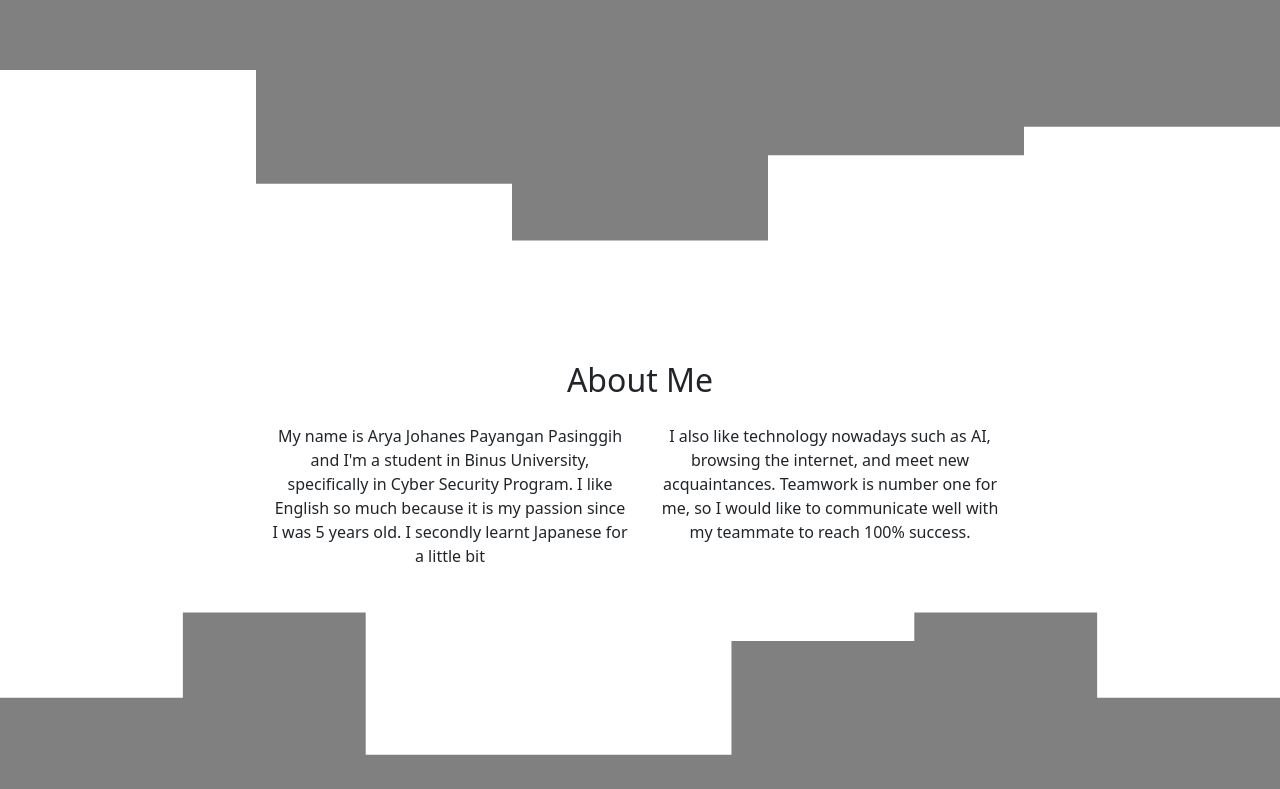
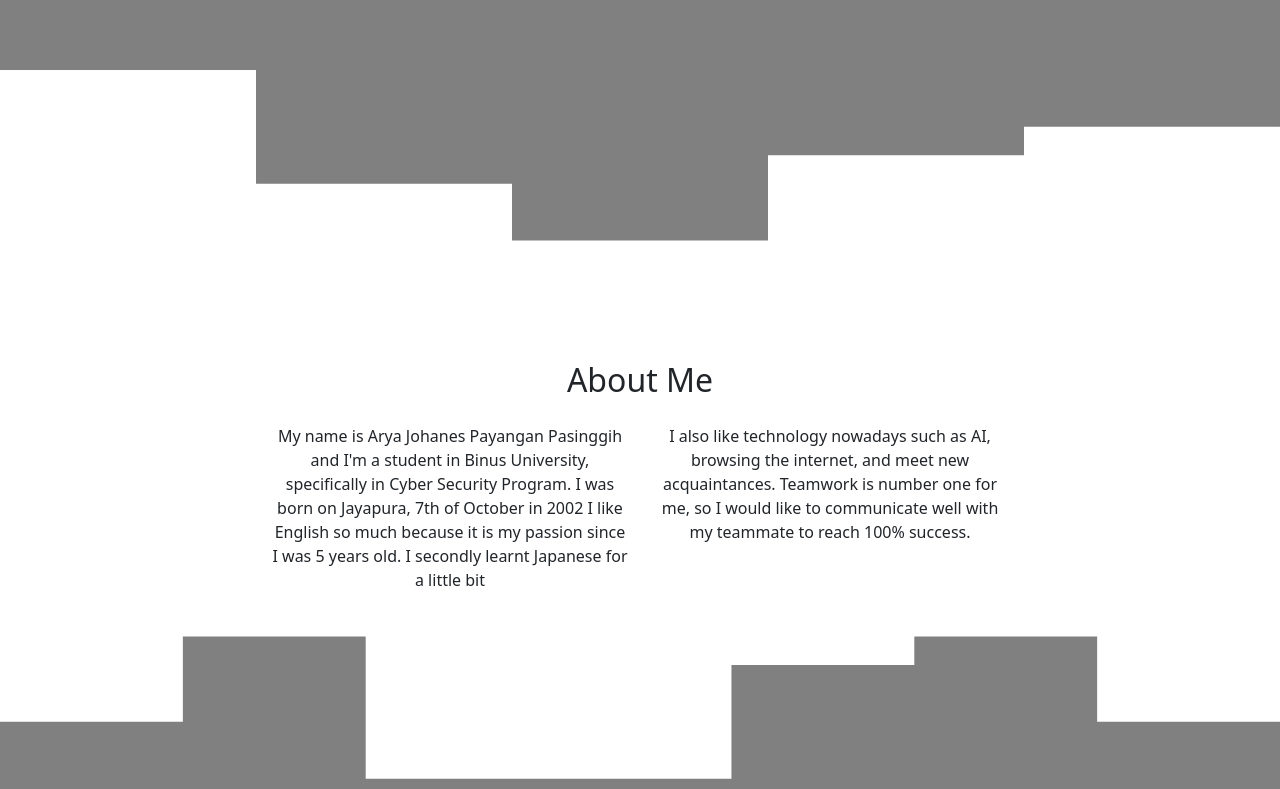
Before and after one commit to aryajohanes/aryajohanes.github.io, a plain HTML site: page index.html in a window 1280 px wide. Shown: the part 420-1209 px from the top of the page. Drawn offline with nearby package versions, Linux system fonts and the light colour scheme.

Commit message:
menambahkan biodata

```diff
--- a/index.html
+++ b/index.html
@@ -62,7 +62,10 @@
         </div>
         <div class="row justify-content-center fs-6 text-center">
           <div class="col-md-4">
-            <p>My name is Arya Johanes Payangan Pasinggih and I'm a student in Binus University, specifically in Cyber Security Program. I like English so much because it is my passion since I was 5 years old. I secondly learnt Japanese for a little bit</p>
+            <p>My name is Arya Johanes Payangan Pasinggih and I'm a student in Binus University,
+              specifically in Cyber Security Program. I was born on Jayapura, 7th of October in 2002
+              I like English so much because it is my passion since I was 5 years old.
+              I secondly learnt Japanese for a little bit</p>
           </div>
           <div class="col-md-4">
             <p>I also like technology nowadays such as AI, browsing the internet, and meet new acquaintances. Teamwork is number one for me, so I would like to communicate well with my teammate to reach 100% success.  </p>
```
